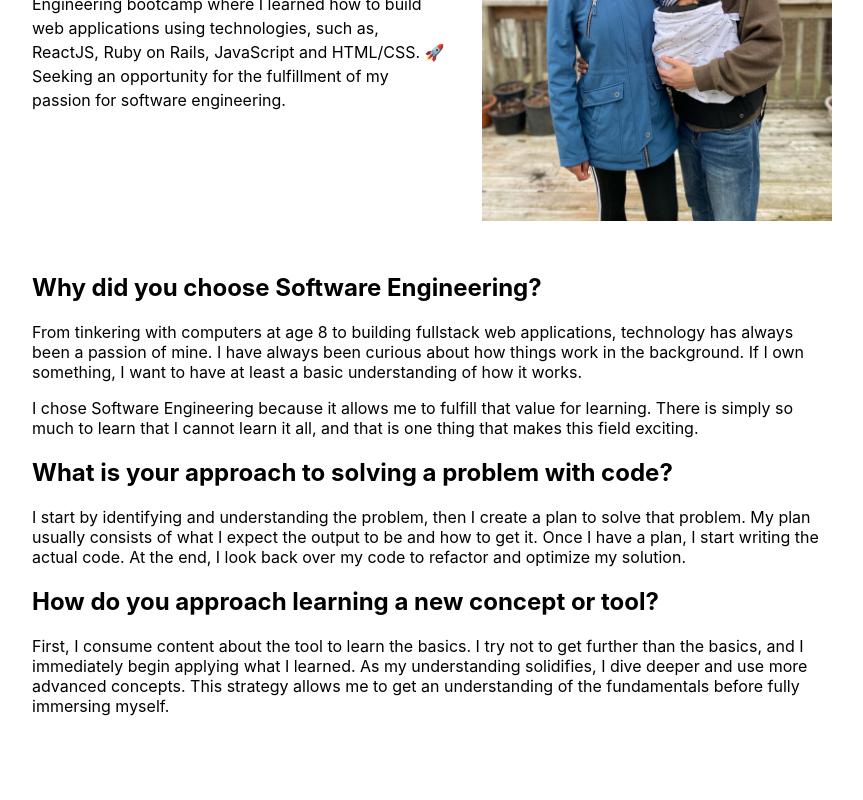
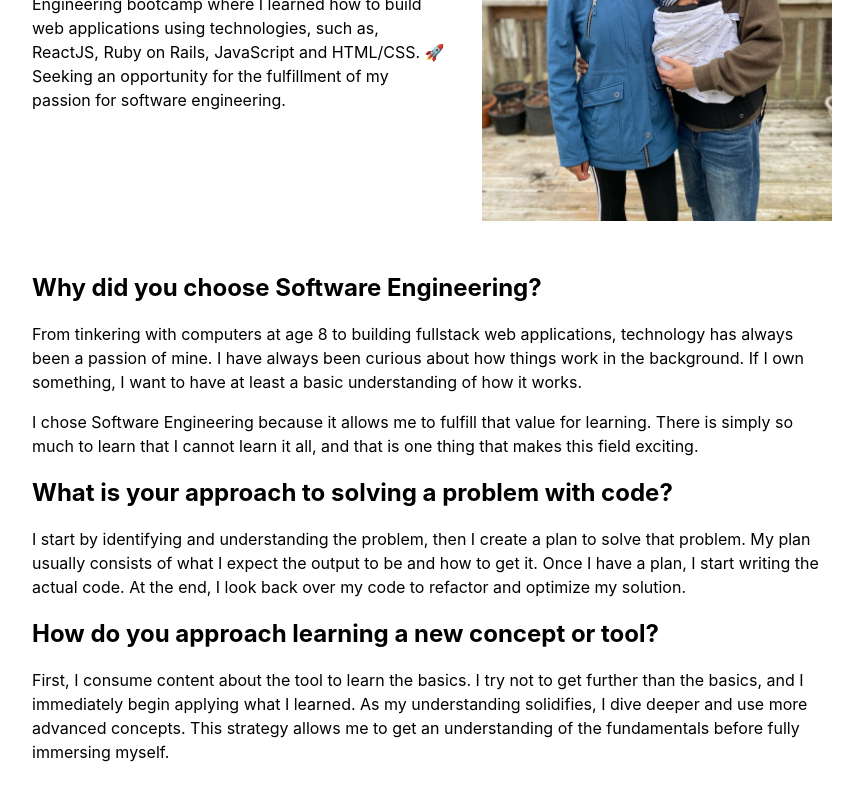
Before and after one commit to branmar97/my-mdx-blog, a Next.js app: page /about in a window 1280 px wide. Shown: the part 434-1234 px from the top of the page, without its empty margins (208-1071 px from the left). Built offline with nearby package versions, Linux system fonts and the light colour scheme.

Commit message:
update paragraph styles about page

```diff
--- a/pages/about.js
+++ b/pages/about.js
@@ -21,22 +21,22 @@ const About = () => {
                 <div>
                     <div>
                         <h2>Why did you choose Software Engineering?</h2>
-                        <p>
+                        <p className={styles.description}>
                             From tinkering with computers at age 8 to building fullstack web applications, technology has always been a passion of mine. I have always been curious about how things work in the background. If I own something, I want to have at least a basic understanding of how it works.
                         </p>
-                        <p>
+                        <p className={styles.description}>
                             I chose Software Engineering because it allows me to fulfill that value for learning. There is simply so much to learn that I cannot learn it all, and that is one thing that makes this field exciting.
                         </p>
                     </div>
                     <div>
                         <h2>What is your approach to solving a problem with code?</h2>
-                        <p>
+                        <p className={styles.description}>
                             I start by identifying and understanding the problem, then I create a plan to solve that problem. My plan usually consists of what I expect the output to be and how to get it. Once I have a plan, I start writing the actual code. At the end, I look back over my code to refactor and optimize my solution.
                         </p>
                     </div>
                     <div>
                         <h2>How do you approach learning a new concept or tool?</h2>
-                        <p>
+                        <p className={styles.description}>
                             First, I consume content about the tool to learn the basics. I try not to get further than the basics, and I immediately begin applying what I learned. As my understanding solidifies, I dive deeper and use more advanced concepts. This strategy allows me to get an understanding of the fundamentals before fully immersing myself.
                         </p>
 
```
